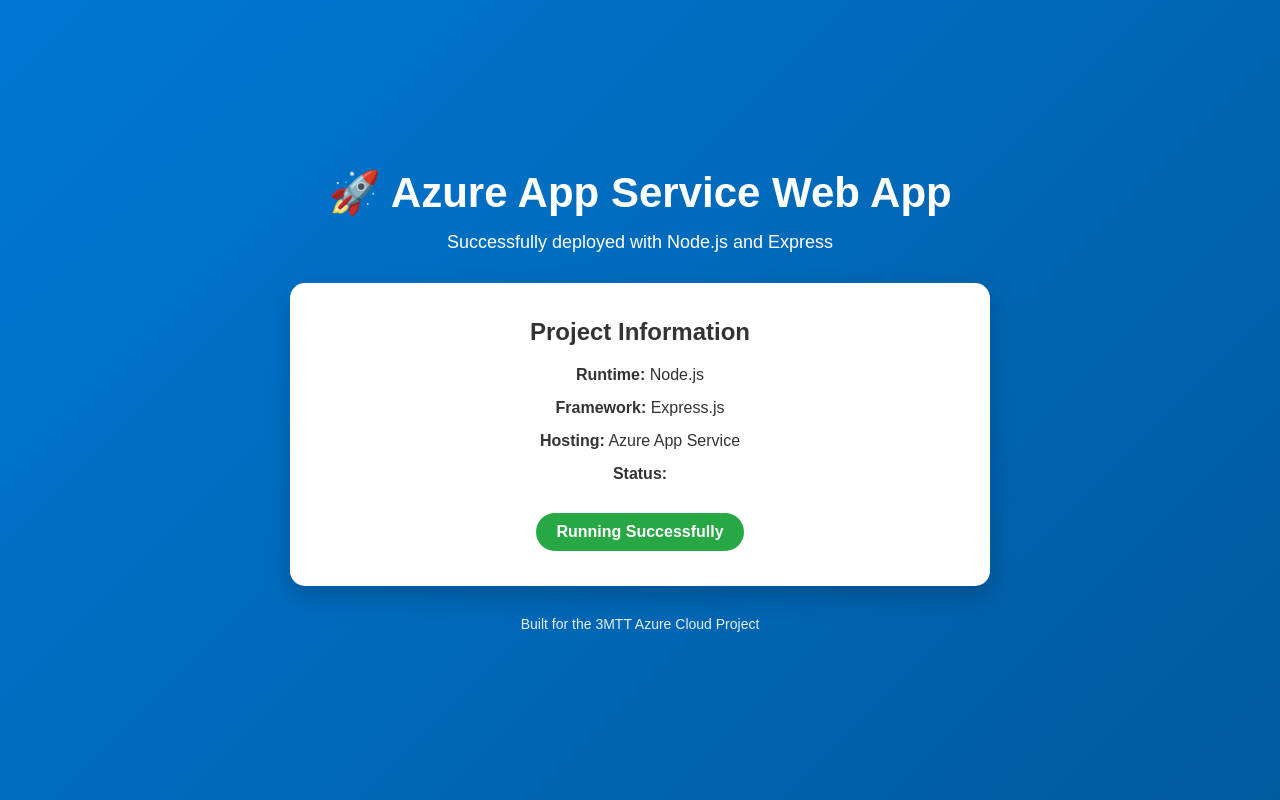
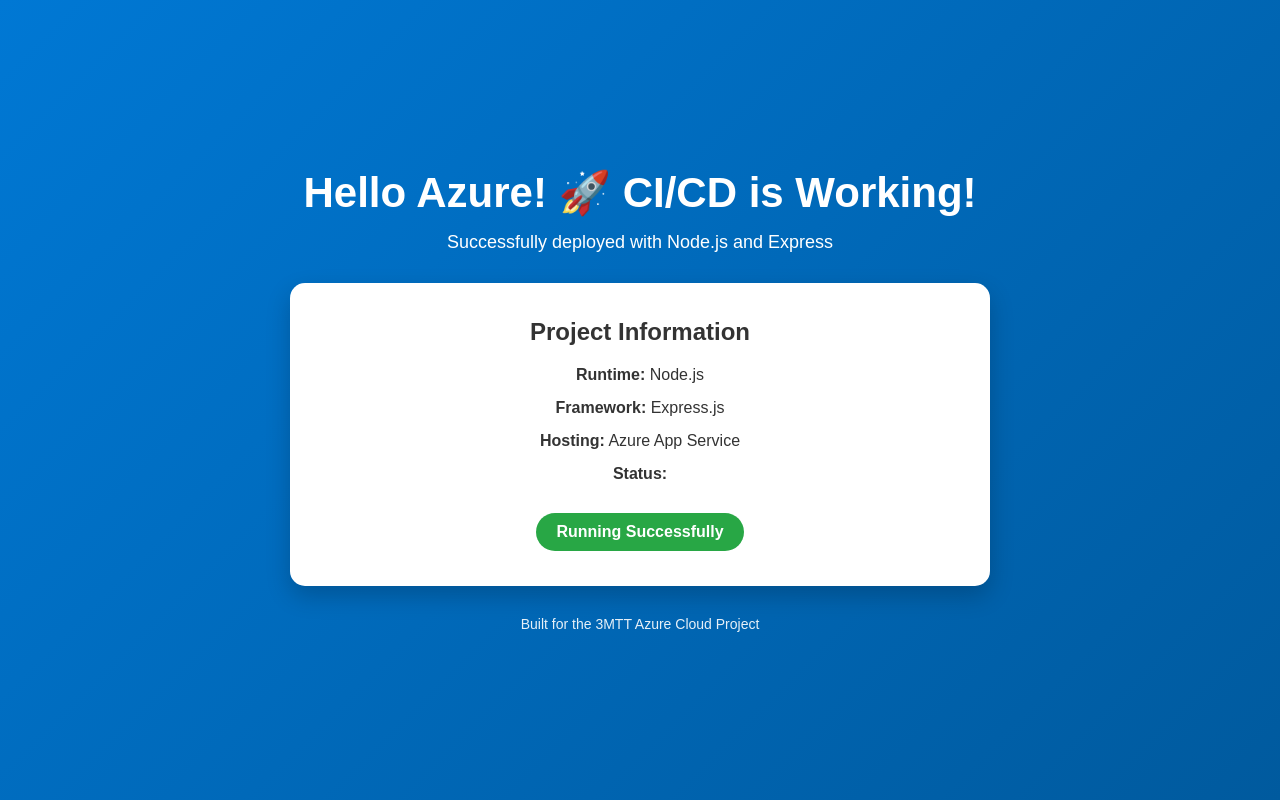
Before and after one commit to JoySmarty/3mtt-azure-app-service-webapp, a website: page app/public/index.html in a window 1280 px wide. Drawn offline with Linux system fonts and the light colour scheme.

Commit message:
Update homepage to test CI/CD

```diff
--- a/app/public/index.html
+++ b/app/public/index.html
@@ -9,7 +9,7 @@
 <body>
 
     <div class="container">
-        <h1>🚀 Azure App Service Web App</h1>
+        <h1>Hello Azure! 🚀 CI/CD is Working!</h1>
 
         <p class="subtitle">
             Successfully deployed with Node.js and Express
```
Also changed, not shown: screenshots/deploy-authentication.png (added), screenshots/deploy-workflow.png (added), screenshots/github-actions.png (added), screenshots/vscode-git-push.png (added), screenshots/web-app-created.png (added), screenshots/workflow-config-pop-up.png (added).
